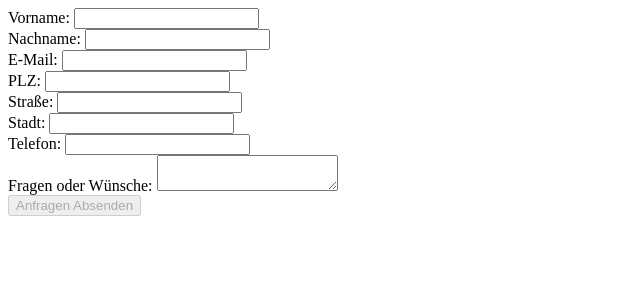
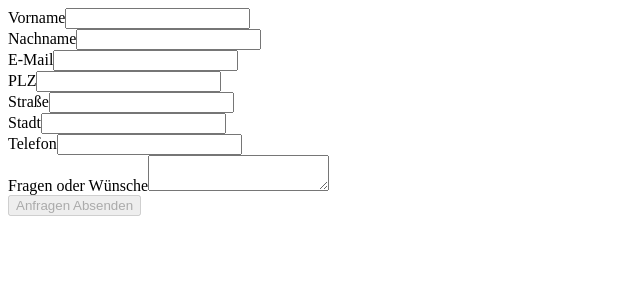
Before and after one commit to TimBluesWin/seitenalm-klon, an Angular app: page / in a window 1280 px wide. Shown: the top 300 px of the page, without its empty margins (0-640 px from the left). Built offline with nearby package versions, Linux system fonts and the light colour scheme.

Commit message:
Art der Commit: Fix
Entfernung des Doppelpunkts in der Bezeichnung,
weil das originale Formular keine Doppelpunkte in der Bezeichnung benutzt.

```diff
--- a/src/app/app.component.html
+++ b/src/app/app.component.html
@@ -1,5 +1,5 @@
 <form [formGroup]="anmeldungForm" (ngSubmit)="onSubmit()">
-  <label for="vorname">Vorname: </label>
+  <label for="vorname">Vorname</label>
   <input id="vorname" type="text" formControlName="vorname" required/>
 
   <div
@@ -11,7 +11,7 @@
   </div>
   <br />
 
-  <label for="nachname">Nachname: </label>
+  <label for="nachname">Nachname</label>
   <input id="nachname" type="text" formControlName="nachname" required/>
 
   <div
@@ -23,16 +23,16 @@
   </div>
   <br />
 
-  <label for="email">E-Mail: </label>
+  <label for="email">E-Mail</label>
   <input id="email" type="email" formControlName="email" required/>
   <br />
 
-  <label for="plz">PLZ: </label>
+  <label for="plz">PLZ</label>
   <input id="plz" type="plz" formControlName="plz" required/>
   <br />
 
 
-  <label for="strasse">Straße: </label>
+  <label for="strasse">Straße</label>
   <input id="strasse" type="text" formControlName="strasse" required />
   <br />
 
@@ -44,7 +44,7 @@
     </div>
   </div>
 
-  <label for="stadt">Stadt: </label>
+  <label for="stadt">Stadt</label>
   <input id="stadt" type="text" formControlName="stadt" required/>
   <br />
 
@@ -56,11 +56,11 @@
     </div>
   </div>
 
-  <label for="telefon">Telefon: </label>
+  <label for="telefon">Telefon</label>
   <input id="telefon" type="text" formControlName="telefon" required/>
   <br />
 
-  <label for="fragen">Fragen oder Wünsche: </label>
+  <label for="fragen">Fragen oder Wünsche</label>
   <textarea id="fragen" formControlName="fragen"></textarea>
   <br />
 
```
